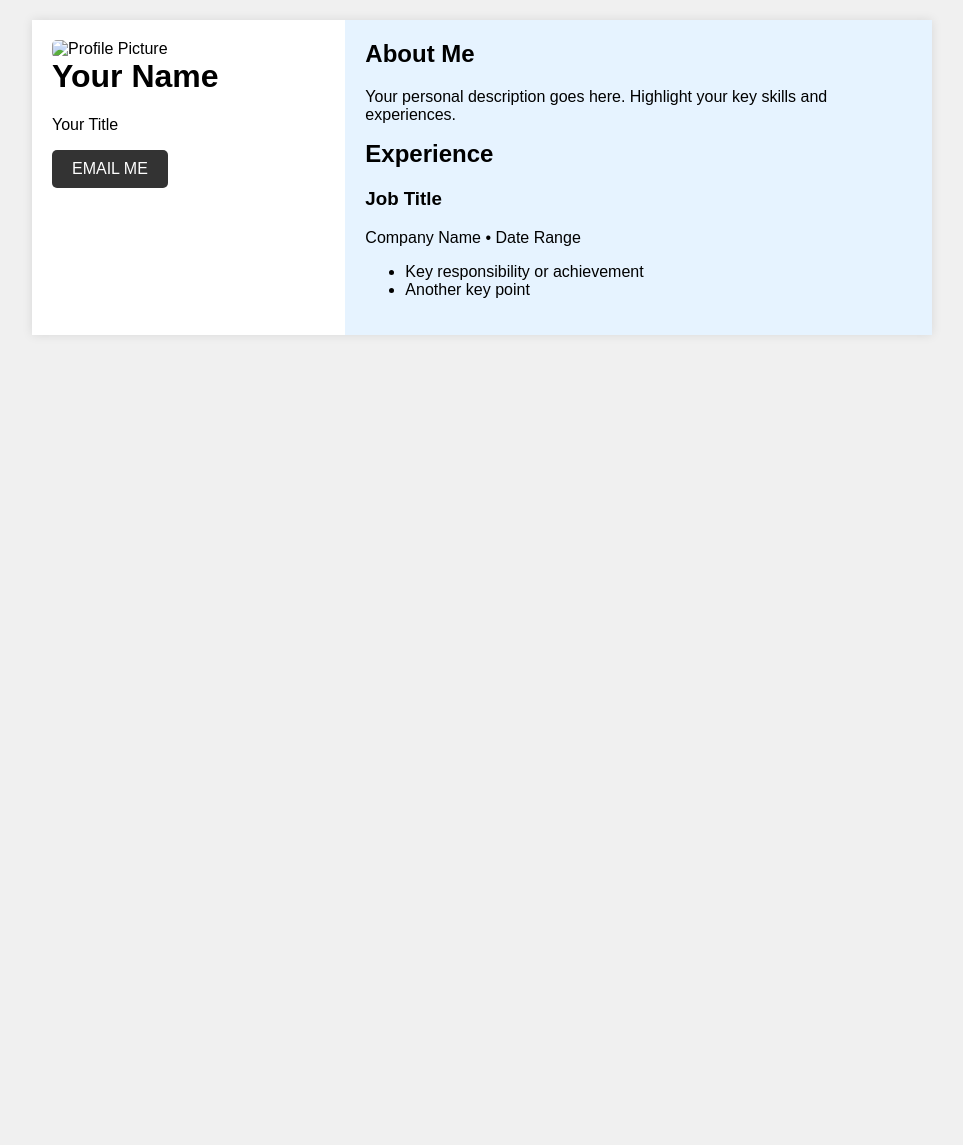
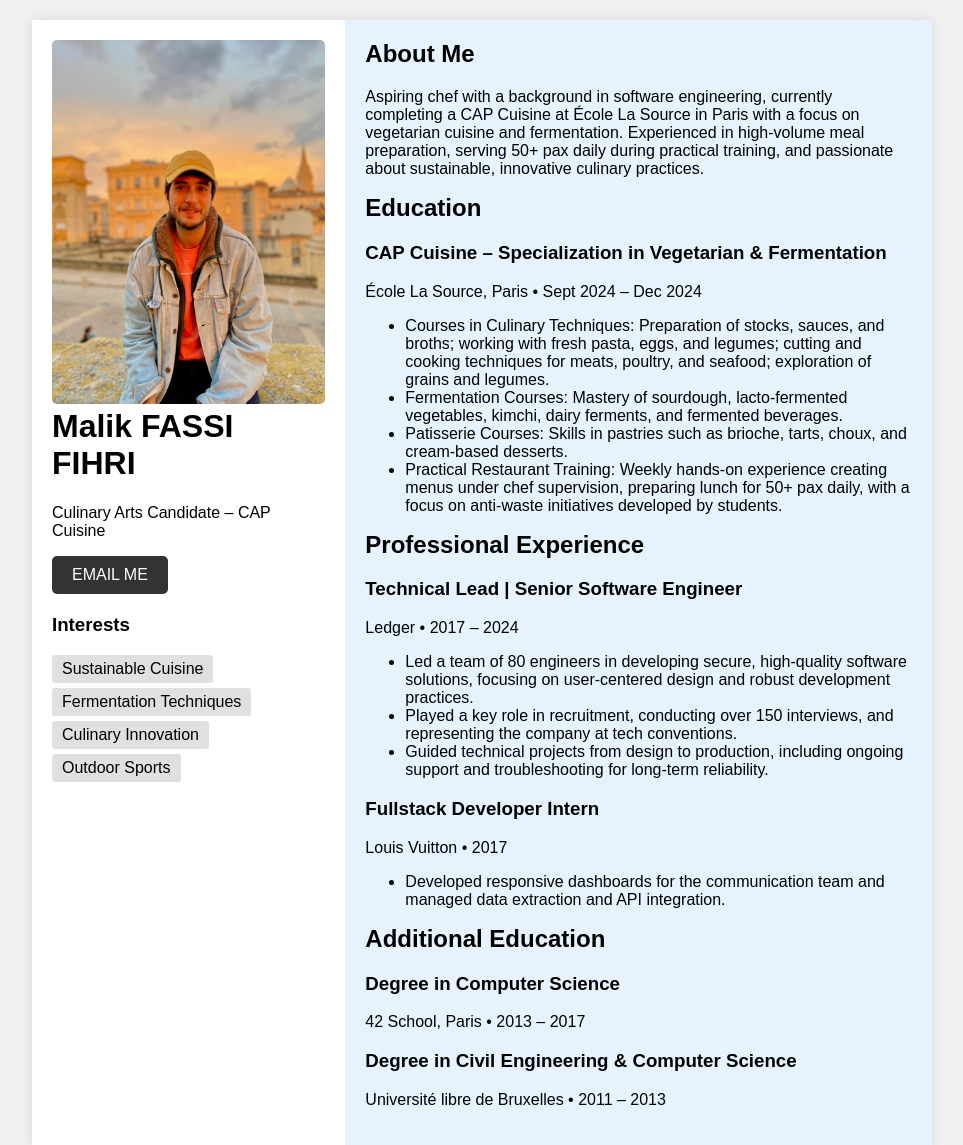
Before and after one commit to malikfassi/malikfassi.github.io, a plain HTML site: page index.html in a window 1280 px wide. Shown: the whole page, without its empty margins (158-1121 px from the left). Before the commit the page ends 800 px from the top, so only its background shows below. Drawn offline with Linux system fonts and the light colour scheme.

Commit message:
update profile details and add interests section

```diff
--- a/index.html
+++ b/index.html
@@ -3,7 +3,7 @@
 <head>
     <meta charset="UTF-8">
     <meta name="viewport" content="width=device-width, initial-scale=1.0">
-    <title>Professional Profile</title>
+    <title>Malik FASSI FIHRI - Culinary Arts Candidate</title>
     <style>
         body {
             font-family: Arial, sans-serif;
@@ -43,29 +43,69 @@
             text-decoration: none;
             border-radius: 5px;
         }
+        .interests {
+            margin-top: 20px;
+        }
+        .interests span {
+            display: inline-block;
+            background-color: #e0e0e0;
+            padding: 5px 10px;
+            margin-right: 5px;
+            margin-bottom: 5px;
+            border-radius: 3px;
+        }
     </style>
 </head>
 <body>
     <div class="container">
         <div class="left-column">
-            <img src="profile.jpg" alt="Profile Picture" class="profile-img">
-            <h1>Your Name</h1>
-            <p>Your Title</p>
+            <img src="profile.jpeg" alt="Malik FASSI FIHRI" class="profile-img">
+            <h1>Malik FASSI FIHRI</h1>
+            <p>Culinary Arts Candidate – CAP Cuisine</p>
             <a href="mailto:malikfassifihri@gmail.com" class="email-btn">EMAIL ME</a>
+            <div class="interests">
+                <h3>Interests</h3>
+                <span>Sustainable Cuisine</span>
+                <span>Fermentation Techniques</span>
+                <span>Culinary Innovation</span>
+                <span>Outdoor Sports</span>
+            </div>
         </div>
         <div class="right-column">
             <h2>About Me</h2>
-            <p>Your personal description goes here. Highlight your key skills and experiences.</p>
+            <p>Aspiring chef with a background in software engineering, currently completing a CAP Cuisine at École La Source in Paris with a focus on vegetarian cuisine and fermentation. Experienced in high-volume meal preparation, serving 50+ pax daily during practical training, and passionate about sustainable, innovative culinary practices.</p>
 
-            <h2>Experience</h2>
-            <h3>Job Title</h3>
-            <p>Company Name • Date Range</p>
+            <h2>Education</h2>
+            <h3>CAP Cuisine – Specialization in Vegetarian & Fermentation</h3>
+            <p>École La Source, Paris • Sept 2024 – Dec 2024</p>
             <ul>
-                <li>Key responsibility or achievement</li>
-                <li>Another key point</li>
+                <li>Courses in Culinary Techniques: Preparation of stocks, sauces, and broths; working with fresh pasta, eggs, and legumes; cutting and cooking techniques for meats, poultry, and seafood; exploration of grains and legumes.</li>
+                <li>Fermentation Courses: Mastery of sourdough, lacto-fermented vegetables, kimchi, dairy ferments, and fermented beverages.</li>
+                <li>Patisserie Courses: Skills in pastries such as brioche, tarts, choux, and cream-based desserts.</li>
+                <li>Practical Restaurant Training: Weekly hands-on experience creating menus under chef supervision, preparing lunch for 50+ pax daily, with a focus on anti-waste initiatives developed by students.</li>
             </ul>
 
-            <!-- Add more experience entries as needed -->
+            <h2>Professional Experience</h2>
+            <h3>Technical Lead | Senior Software Engineer</h3>
+            <p>Ledger • 2017 – 2024</p>
+            <ul>
+                <li>Led a team of 80 engineers in developing secure, high-quality software solutions, focusing on user-centered design and robust development practices.</li>
+                <li>Played a key role in recruitment, conducting over 150 interviews, and representing the company at tech conventions.</li>
+                <li>Guided technical projects from design to production, including ongoing support and troubleshooting for long-term reliability.</li>
+            </ul>
+
+            <h3>Fullstack Developer Intern</h3>
+            <p>Louis Vuitton • 2017</p>
+            <ul>
+                <li>Developed responsive dashboards for the communication team and managed data extraction and API integration.</li>
+            </ul>
+
+            <h2>Additional Education</h2>
+            <h3>Degree in Computer Science</h3>
+            <p>42 School, Paris • 2013 – 2017</p>
+
+            <h3>Degree in Civil Engineering & Computer Science</h3>
+            <p>Université libre de Bruxelles • 2011 – 2013</p>
         </div>
     </div>
 </body>
```
Also changed, not shown: 1 other file.
